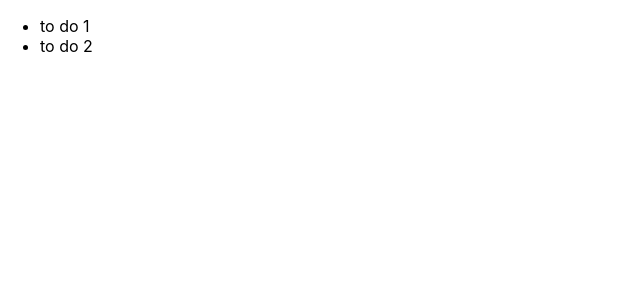
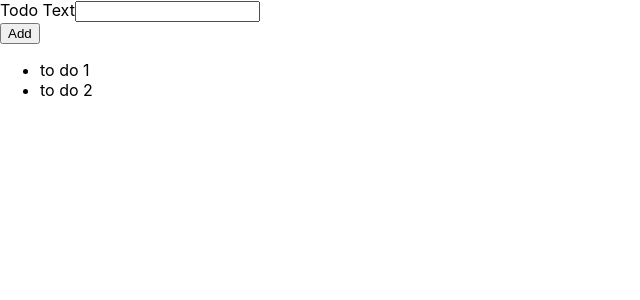
Before and after one commit to EnzoSeason/typescript-tuto, a React (Create React App) app in the folder react-ts/: page / in a window 1280 px wide. Shown: the top 300 px of the page, without its empty margins (0-640 px from the left). Built offline with nearby package versions, Linux system fonts and the light colour scheme.

Commit message:
init NewTodo

```diff
--- a/react-ts/src/App.tsx
+++ b/react-ts/src/App.tsx
@@ -1,4 +1,5 @@
 import React from 'react';
+import NewTodo from './components/NewTodo';
 import TodoList from './components/TodoList';
 
 const App: React.FC = () => {
@@ -9,6 +10,7 @@
 
   return (
     <div className="App">
+      <NewTodo />
       <TodoList items={todos}/>
     </div>
   );
--- /dev/null
+++ b/react-ts/src/components/NewTodo.tsx
@@ -0,0 +1,21 @@
+import React, { useRef } from 'react';
+
+const NewTodo: React.FC = () => {
+    const textInputRef = useRef<HTMLInputElement>(null);
+
+    const todoSubmitHandler = (event: React.FormEvent) => {
+        event.preventDefault();
+
+        const enteredText = textInputRef.current!.value;
+    }
+
+    return <form onSubmit={todoSubmitHandler}>
+        <div>
+           <label htmlFor="todo-text">Todo Text</label>
+           <input type="text" id="todo-text" ref={textInputRef}/>
+        </div>
+        <button type="submit">Add</button>
+    </form>;
+}
+
+export default NewTodo;
```
